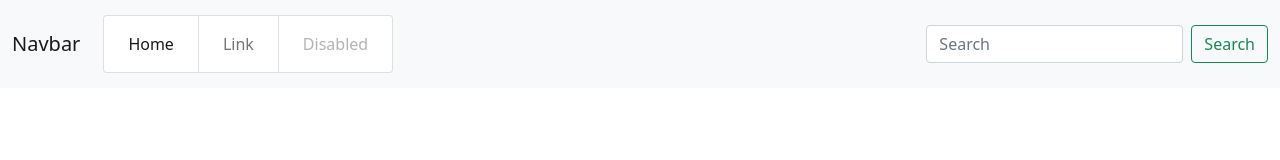
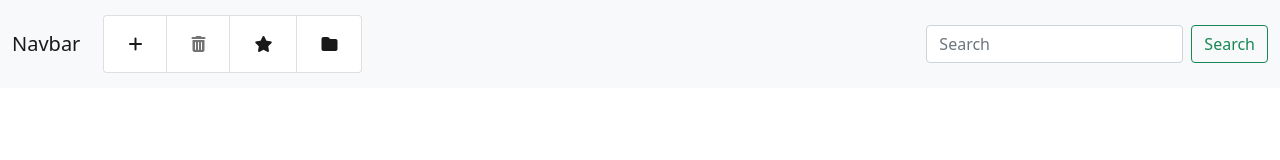
Before and after one commit to JulieKnox225/Julie-Knox-BootStrap-Grid-Project, a plain HTML site: page index.html in a window 1280 px wide. Drawn offline with nearby package versions, Linux system fonts and the light colour scheme.

Commit message:
added icons

```diff
--- a/index.html
+++ b/index.html
@@ -4,13 +4,19 @@
     <meta charset="UTF-8">
     <meta http-equiv="X-UA-Compatible" content="IE=edge">
     <meta name="viewport" content="width=device-width, initial-scale=1.0">
+    <!--Bootstrap-->
     <link href="https://cdn.jsdelivr.net/npm/bootstrap@5.0.2/dist/css/bootstrap.min.css" rel="stylesheet" integrity="sha384-EVSTQN3/azprG1Anm3QDgpJLIm9Nao0Yz1ztcQTwFspd3yD65VohhpuuCOmLASjC" crossorigin="anonymous">
+    <!--Font Awesome-->
+    <script src="https://kit.fontawesome.com/9af2d39b38.js" crossorigin="anonymous"></script>
+    <!--CSS Sheet-->
     <link rel="stylesheet" href="styles.css">
     <title>Bootstrap Grid Project; A Responsive Email Template</title>
 </head>
 <body>
+  <!--Navbar-->
     <nav class="navbar navbar-expand-lg navbar-light bg-light">
         <div class="container-fluid">
+          <!--Hamburger Menu on Mobile-->
           <button class="navbar-toggler" type="button" data-bs-toggle="collapse" data-bs-target="#navbarTogglerDemo03" aria-controls="navbarTogglerDemo03" aria-expanded="false" aria-label="Toggle navigation">
             <span class="navbar-toggler-icon"></span>
           </button>
@@ -18,13 +24,16 @@
           <div class="collapse navbar-collapse" id="navbarTogglerDemo03">
             <ul class="padded-group navbar-nav me-auto mb-2 mb-lg-0 list-group list-group-horizontal">
               <li class="nav-item list-group-item list-group-item">
-                <a class="nav-link active" aria-current="page" href="#">Home</a>
+                <a class="nav-link active" aria-current="page" href="#"><i class="fa-solid fa-plus"></i></a>
               </li>
               <li class="nav-item list-group-item list-group-item">
-                <a class="nav-link" href="#">Link</a>
+                <a class="nav-link" href="#"><i class="fa-solid fa-trash-can"></i></a>
               </li>
               <li class="nav-item list-group-item list-group-item">
-                <a class="nav-link disabled" href="#" tabindex="-1" aria-disabled="true">Disabled</a>
+                <a class="nav-link active" aria-current="page" href="#"><i class="fa-solid fa-star"></i></a>
+              </li>
+              <li class="nav-item list-group-item list-group-item">
+                <a class="nav-link active" aria-current="page" href="#"><i class="fa-solid fa-folder"></i></a>
               </li>
             </ul>
             <form class="d-flex">
```
